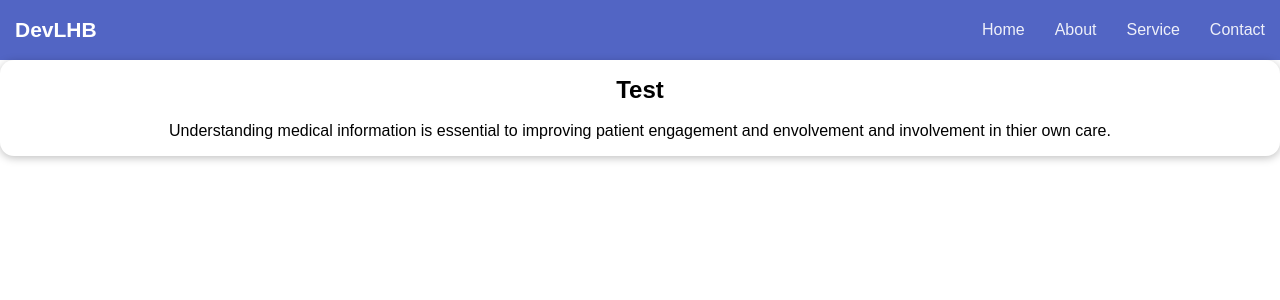
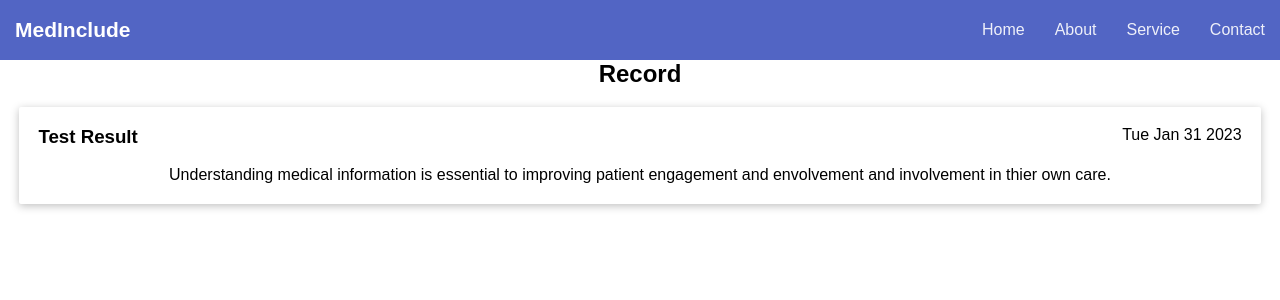
Before and after one commit to GAURAV1-ui/MedInclude.github.io, a React (Create React App) app in the folder medinclude/: page / in a window 1280 px wide. Shown: the top 300 px of the page. Built offline with nearby package versions, Linux system fonts and the light colour scheme.

Commit message:
Date added

```diff
--- a/medinclude/src/Home/Home.js
+++ b/medinclude/src/Home/Home.js
@@ -1,9 +1,13 @@
 import React from 'react'
-import TextContainer from '../components/TextContainer/TextContainer'
+import TextContainer from '../components/TextContainer/TextContainer';
+import styles from './Home.module.css';
 
 const Home = () => {
   return (
     <>
+    <div className={styles.home}>
+            <h2>Record</h2>
+        </div>
     <div>
     <TextContainer/>
 
--- a/medinclude/src/components/Menu/Navbar.js
+++ b/medinclude/src/components/Menu/Navbar.js
@@ -4,7 +4,7 @@ const Navbar = () => {
   const [isOpen, setIsOpen] = useState(false);
   return (
     <div className="Navbar">
-      <span className="nav-logo">DevLHB</span>
+      <span className="nav-logo">MedInclude</span>
       <div className={`nav-items ${isOpen && "open"}`}>
         <a href="/home">Home</a>
         <a href="/about">About</a>
--- a/medinclude/src/components/TextContainer/TextContainer.js
+++ b/medinclude/src/components/TextContainer/TextContainer.js
@@ -1,16 +1,30 @@
 import React from 'react';
 import Card from '../UI/Card';
+import classes from './TextContainer.module.css'
 
 const TextContainer = () => {
+
+const current = new Date();
+// const text = current.toString();
+// var day = current.toLocaleString('default', { day: 'long' });
+const day = current.toDateString();
+// const month = current.toLocaleString('default', { month: 'long' });
+// const date = `${current.getMonth()} ${current.getDate()},${current.getFullYear()}`;
+
   return (
     <Card>
+        <div className= {classes.container}>
         <div>
-            <h2>Test</h2>
+            <h3>Test Result</h3>
+        </div>
+        <div>
+            {day}
+        </div>
         </div>
         <br/>
-        <div>
+        <section>
             <p>Understanding medical information is essential to improving patient engagement and envolvement and involvement in thier own care.</p>
-        </div>
+        </section>
 
     </Card>
   )
--- a/medinclude/src/components/TextContainer/TextContainer.module.css
+++ b/medinclude/src/components/TextContainer/TextContainer.module.css
@@ -0,0 +1,5 @@
+.container {
+    display: flex;
+    flex-direction: row;
+    justify-content: space-between;
+}
--- a/medinclude/src/components/UI/Card.module.css
+++ b/medinclude/src/components/UI/Card.module.css
@@ -1,6 +1,7 @@
 .card {
-    padding: 1rem;
+    margin: 1.2rem;
+    padding: 1.2rem;
     box-shadow: 0 2px 8px rgba(0, 0, 0, 0.25);
-    border-radius: 14px;
+    border-radius: 2px;
     background-color: white;
   }
```
Also changed, not shown: medinclude/src/Home/Home.css (deleted), medinclude/src/Home/Home.module.css (added).
